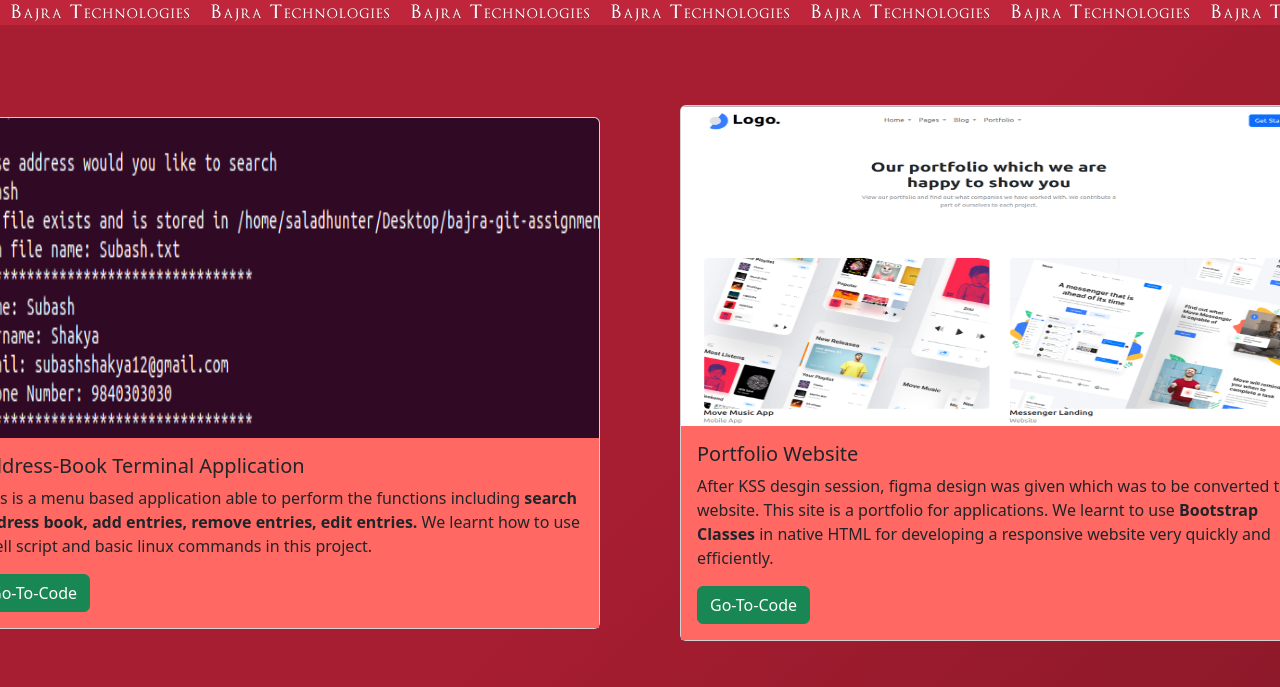
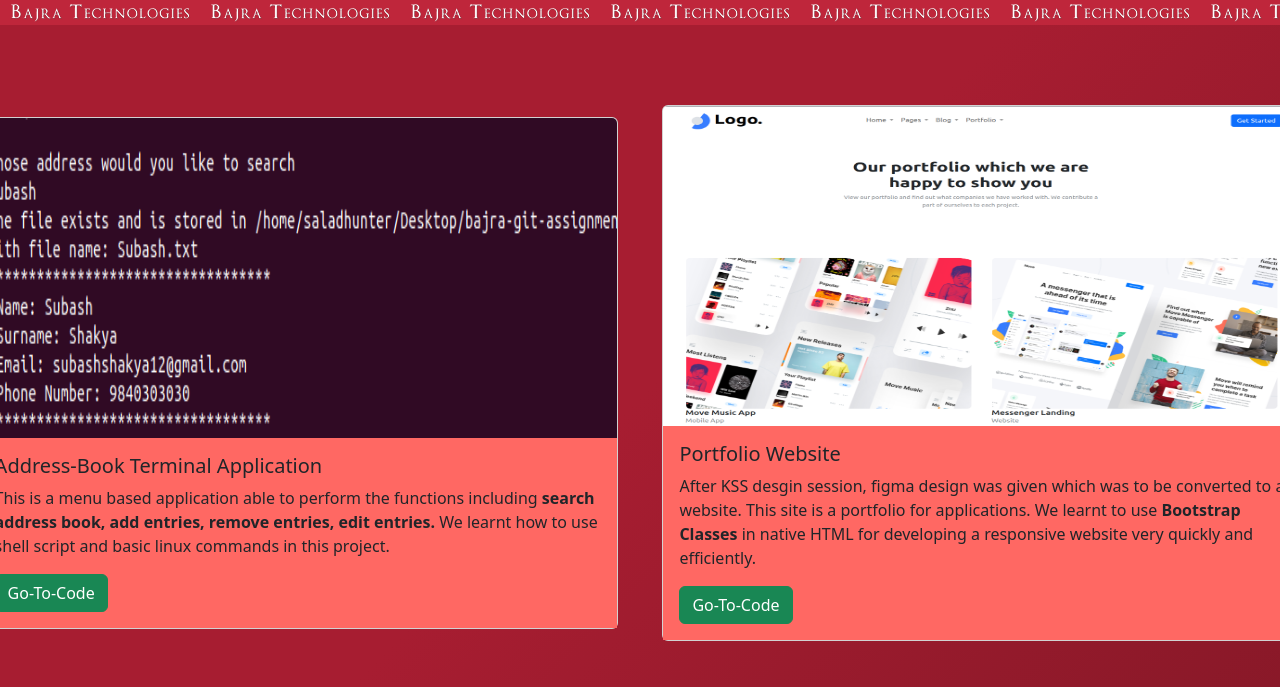
Before and after one commit to subashshakya/bajra-git-assignment, a plain HTML site: page index.html in a window 1280 px wide. Shown: the part 113-800 px from the top of the page. Drawn offline with nearby package versions, Linux system fonts and the light colour scheme.

Commit message:
showcase

```diff
--- a/style.css
+++ b/style.css
@@ -37,6 +37,7 @@ body {
   background-color: rgba(100%, 40%, 50%, 0.75);
   text-align: justify;
   /* background-color: #ff7276; */
+  border: 5px solid white;
   /* padding: 30px; */
   margin-bottom: 30px;
   margin-top: 30px;
@@ -51,12 +52,13 @@ img {
 }
 
 .showcase-cont {
-  margin: 5rem 0rem;
+  padding: 0rem 5%;
+  margin: 5rem 10%;
   display: grid;
   grid-template-columns: auto auto;
   align-items: center;
   justify-content: center;
-  gap: 5rem;
+  gap: 5%;
 }
 
 .card-body {
```
